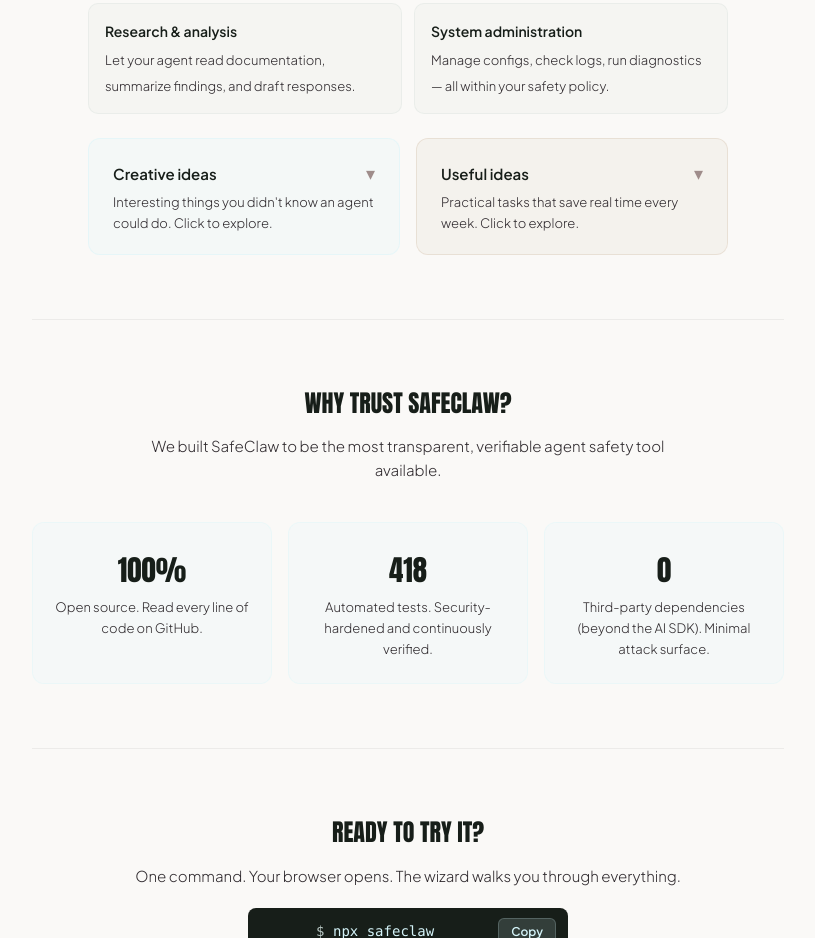
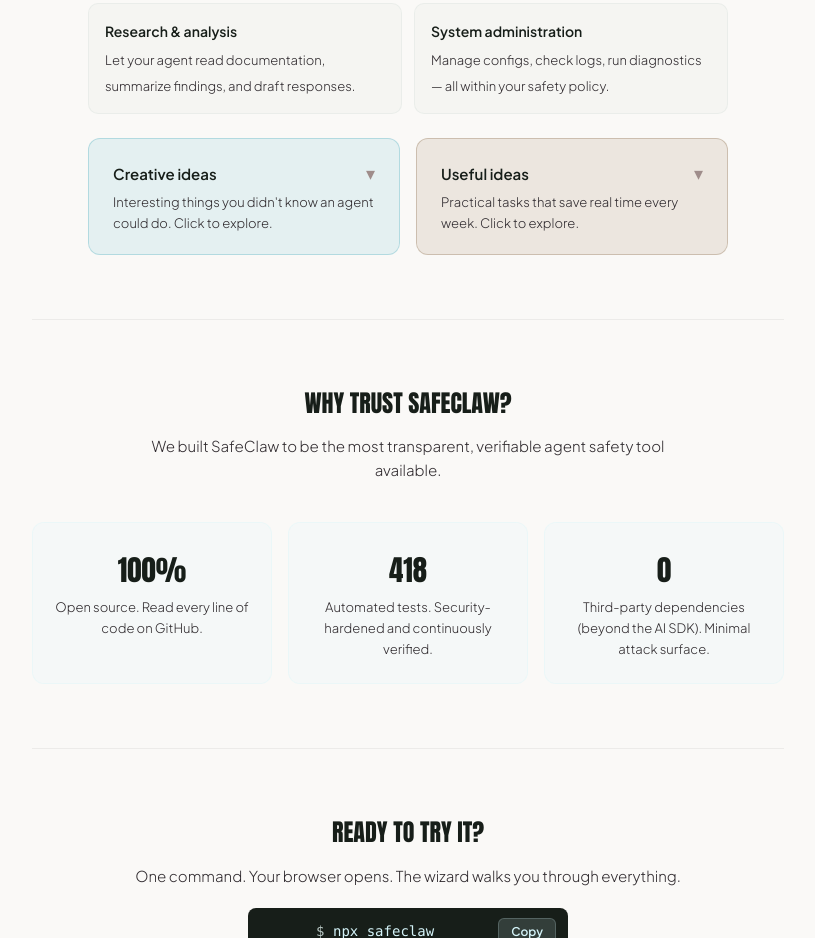
Before and after one commit to AUTHENSOR/SafeClaw, a website: page site/index.html in a window 1280 px wide. Shown: the part 2545-3483 px from the top of the page, without its empty margins (232-1047 px from the left). Drawn offline with Linux system fonts and the light colour scheme.

Commit message:
Deepen idea block colors for better visibility

```diff
--- a/site/index.html
+++ b/site/index.html
@@ -401,12 +401,12 @@
     }
     .idea-block:hover { transform: translateY(-2px); }
     .idea-block.creative {
-      background: rgba(213, 244, 249, 0.18);
-      border: 1px solid rgba(213, 244, 249, 0.45);
+      background: rgba(163, 214, 223, 0.25);
+      border: 1px solid rgba(130, 195, 207, 0.5);
     }
     .idea-block.useful {
-      background: rgba(215, 197, 178, 0.15);
-      border: 1px solid rgba(215, 197, 178, 0.4);
+      background: rgba(185, 165, 140, 0.22);
+      border: 1px solid rgba(165, 142, 115, 0.45);
     }
     .idea-block-header {
       display: flex;
```
